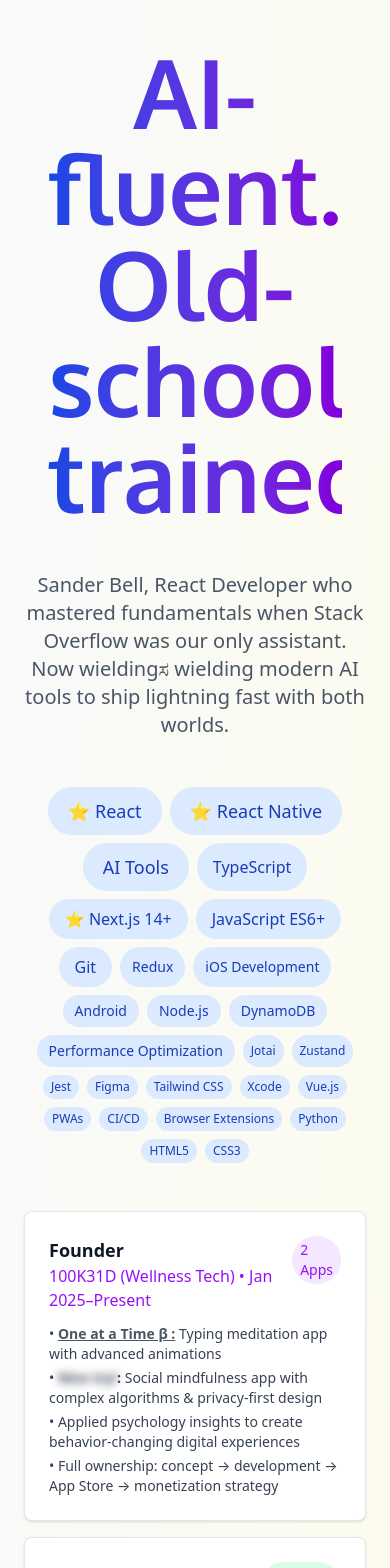
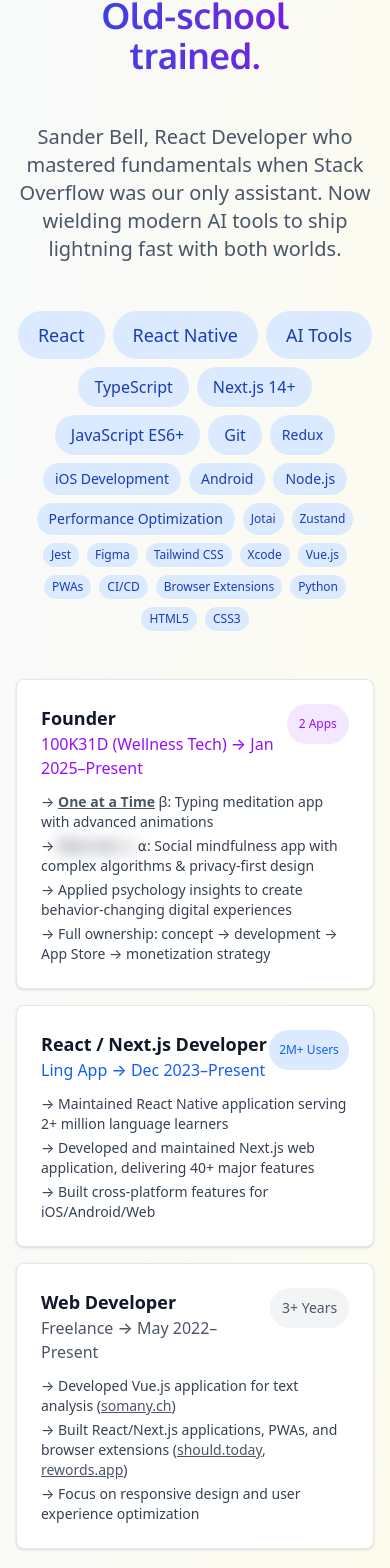
Before and after one commit to sanderbell/sanderbelldev2, a React (Vite) app: page / in a window 390 px wide. Shown: the part 317-1885 px from the top of the page. Built offline with nearby package versions, Linux system fonts and the light colour scheme.

Commit message:
Refactor App component for improved layout and responsiveness; adjust rotation speed and update project stats

```diff
--- a/src/App.tsx
+++ b/src/App.tsx
@@ -1,5 +1,5 @@
 import React, { useState, useEffect, useRef } from 'react';
-import { Github, Linkedin, Mail, Globe, Star, Code, Zap, Users, Rocket } from 'lucide-react';
+import { Github, Linkedin, Mail, Star, Code, Zap, Users, Rocket } from 'lucide-react';
 
 const RotatingProfile = () => {
   const [rotation, setRotation] = useState(0);
@@ -7,12 +7,12 @@
   useEffect(() => {
     const interval = setInterval(() => {
       setRotation(prev => (prev + 1) % 360);
-    }, 38);
+    }, 20);
     return () => clearInterval(interval);
   }, []);
 
   return (
-    <div className="relative w-[15rem] h-[15rem] mx-auto mb-6">
+    <div className="relative w-[10rem] h-[10rem] sm:w-[15rem] sm:h-[15rem] mx-auto mb-6">
       <img
         src="/src/assets/react.svg"
         alt="React Logo"
@@ -63,7 +63,6 @@
   const [count, setCount] = useState(0);
   const ref = useRef<HTMLDivElement>(null);
 
-  // Define color classes for each possible color value
   const colorClasses = {
     green: {
       bg: 'bg-green-50',
@@ -95,7 +94,6 @@
     }
   };
 
-  // Default to blue if the color is not found
   const selectedColor = colorClasses[color as keyof typeof colorClasses] || colorClasses.blue;
 
   useEffect(() => {
@@ -141,7 +139,7 @@
 }
 
 const TestimonialCard: React.FC<TestimonialCardProps> = ({ quote, context, rating = 5, delay = 0 }) => (
-  <div className="bg-gray-50 border border-gray-200 rounded-lg p-4 card-enter" style={{ animationDelay: `${delay}s` }}>
+  <div className="bg-white border border-gray-200 rounded-lg p-4 card-enter" style={{ animationDelay: `${delay}s` }}>
     <div className="flex mb-2">
       {[...Array(rating)].map((_, i) => (
         <Star key={i} className="w-4 h-4 text-yellow-400 fill-current" />
@@ -207,7 +205,7 @@
   const stats = [
     { icon: Zap, value: "60%", label: "Faster Delivery", color: "green" },
     { icon: Code, value: "500+", label: "Code Pushes", color: "blue" },
-    { icon: Rocket, value: "5", label: "Projects Launched", color: "purple" },
+    { icon: Rocket, value: "7", label: "Projects Launched", color: "purple" },
     { icon: Users, value: "15+", label: "Years of Leadership", color: "orange" },
   ];
 
@@ -231,40 +229,36 @@
   ];
 
   return (
-    <div className="min-h-screen bg-gradient-to-br from-slate-50 to-yellow-50 p-6">
+    <div className="min-h-screen bg-gradient-to-br from-slate-50 to-yellow-50 p-4 sm:p-6">
       <style>{globalStyles}</style>
       <div className="max-w-5xl mx-auto fade-in">
         {/* Header */}
         <div className="text-center my-12">
           <RotatingProfile />
           <div className="p-6 mb-6">
-            <h1 className="text-8xl font-bold bg-gradient-to-r from-blue-700 to-purple-700 text-transparent bg-clip-text">
+            <h1 className="text-4xl sm:text-6xl md:text-8xl font-bold bg-gradient-to-r from-blue-700 to-purple-700 text-transparent bg-clip-text">
               AI-fluent. <br/>Old-school trained.
             </h1>
           </div>
           <p className="text-xl text-gray-600 max-w-2xl mx-auto">
-  Sander Bell, React Developer who mastered fundamentals when Stack Overflow was our only assistant. Now wieldingಸ
-
- wielding modern AI tools to ship lightning fast with both worlds.
+            Sander Bell, React Developer who mastered fundamentals when Stack Overflow was our only assistant. Now wielding modern AI tools to ship lightning fast with both worlds.
           </p>
         </div>
 
         {/* Tech Stack Cloud */}
         <div className="mb-12">
-          {/* <h2 className="text-2xl font-bold text-gray-900 mb-4 text-center">My Focus</h2> */}
           <div className="flex flex-wrap justify-center gap-2">
-  <TechTag name="⭐️ React" size="xl" />
-  <TechTag name="⭐️ React Native" size="xl" />
+            <TechTag name="React" size="xl" />
+            <TechTag name="React Native" size="xl" />
             <TechTag name="AI Tools" size="xl" />
             <TechTag name="TypeScript" size="lg" />
-  <TechTag name="⭐️ Next.js 14+" size="lg" />
+            <TechTag name="Next.js 14+" size="lg" />
             <TechTag name="JavaScript ES6+" size="lg" />
             <TechTag name="Git" size="lg" />
             <TechTag name="Redux" size="base" />
             <TechTag name="iOS Development" size="base" />
             <TechTag name="Android" size="base" />
             <TechTag name="Node.js" size="base" />
-  <TechTag name="DynamoDB" size="base" />
             <TechTag name="Performance Optimization" size="base" />
             <TechTag name="Jotai" size="sm" />
             <TechTag name="Zustand" size="sm" />
@@ -279,56 +273,58 @@
             <TechTag name="Python" size="sm" />
             <TechTag name="HTML5" size="sm" />
             <TechTag name="CSS3" size="sm" />
-</div>     </div>
+          </div>
+        </div>
+
 <div className="mb-12">
-          {/* <h2 className="text-2xl font-bold text-gray-900 mb-4">Proven Track Record</h2> */}
   <div className="space-y-4">
     <div className="bg-white rounded-lg p-6 shadow-sm border border-gray-200">
       <div className="flex justify-between items-start mb-3">
         <div>
           <h3 className="text-lg font-semibold text-gray-900">Founder</h3>
-                  <p className="text-purple-600 font-medium">100K31D (Wellness Tech) • Jan 2025–Present</p>
+          <p className="text-purple-600 font-medium">100K31D (Wellness Tech) → Jan 2025–Present</p>
         </div>
-                <span className="text-sm text-purple-600 bg-purple-100 px-2 py-1 rounded-full">2 Apps</span>
+        <span className="text-xs text-purple-600 bg-purple-100 px-2 py-1 rounded-full flex items-center justify-center h-10 w-20">2 Apps</span>
       </div>
       <ul className="text-sm text-gray-700 space-y-1">
-                    <li>• <strong><a href="https://oneatati.me" target="_blank" rel="noopener noreferrer" className="text-gray-600 hover:text-blue-800 underline">One at a Time β :</a></strong> Typing meditation app with advanced animations</li>
-<li>• <strong><span className="blur-xs">Nice try!</span>:</strong> Social mindfulness app with complex algorithms & privacy-first design</li>                <li>• Applied psychology insights to create behavior-changing digital experiences</li>
-                <li>• Full ownership: concept → development → App Store → monetization strategy</li>
+        <li>→ <strong><a href="https://oneatati.me" target="_blank" rel="noopener noreferrer" className="text-gray-600 hover:text-blue-800 underline">One at a Time</a></strong> β: Typing meditation app with advanced animations</li>
+        <li>→ <strong><span className="blur-sm">Nice try! :-)</span></strong> ⍺: Social mindfulness app with complex algorithms & privacy-first design</li>
+        <li>→ Applied psychology insights to create behavior-changing digital experiences</li>
+        <li>→ Full ownership: concept → development → App Store → monetization strategy</li>
       </ul>
     </div>
     <div className="bg-white rounded-lg p-6 shadow-sm border border-gray-200">
       <div className="flex justify-between items-start mb-3">
         <div>
           <h3 className="text-lg font-semibold text-gray-900">React / Next.js Developer</h3>
-                  <p className="text-blue-600 font-medium">Ling App • Dec 2023–Present</p>
+          <p className="text-blue-600 font-medium">Ling App → Dec 2023–Present</p>
         </div>
-                <span className="text-sm text-green-600 bg-green-100 px-2 py-1 rounded-full">8M+ Users</span>
+        <span className="text-xs text-blue-600 bg-blue-100 px-2 py-1 rounded-full flex items-center justify-center h-10 w-20">2M+ Users</span>
       </div>
       <ul className="text-sm text-gray-700 space-y-1">
-                <li>• Maintained React Native application serving 2+ million language learners</li>
-                <li>• Developed and maintained Next.js web application, delivering 40+ major features</li>
-                <li>• Built cross-platform features for iOS/Android/Web</li>
+        <li>→ Maintained React Native application serving 2+ million language learners</li>
+        <li>→ Developed and maintained Next.js web application, delivering 40+ major features</li>
+        <li>→ Built cross-platform features for iOS/Android/Web</li>
       </ul>
     </div>
     <div className="bg-white rounded-lg p-6 shadow-sm border border-gray-200">
       <div className="flex justify-between items-start mb-3">
         <div>
           <h3 className="text-lg font-semibold text-gray-900">Web Developer</h3>
-                  <p className="text-gray-600 font-medium">Freelance • May 2022–Present</p>
+          <p className="text-gray-600 font-medium">Freelance → May 2022–Present</p>
         </div>
-                <span className="text-sm text-gray-600 bg-gray-100 px-2 py-1 rounded-full">3+ Years</span>
+        <span className="text-sm text-gray-600 bg-gray-100 px-2 py-1 rounded-full flex items-center justify-center h-10 w-20">3+ Years</span>
       </div>
       <ul className="text-sm text-gray-700 space-y-1">
-                <li>• Developed Vue.js application for text analysis (<a href="https://somany.ch" target="_blank" rel="noopener noreferrer" className="text-gray-600 hover:text-blue-800 underline">somany.ch</a>)</li>
-                <li>• Built React/Next.js applications, PWAs, and browser extensions (<a href="https://should.today" target="_blank" rel="noopener noreferrer" className="text-gray-600 hover:text-blue-800 underline">should.today</a>, <a href="https://rewords.app" target="_blank" rel="noopener noreferrer" className="text-gray-600 hover:text-blue-800 underline">rewords.app</a>)</li>
-                <li>• Focus on responsive design and user experience optimization</li>
+        <li>→ Developed Vue.js application for text analysis (<a href="https://somany.ch" target="_blank" rel="noopener noreferrer" className="text-gray-600 hover:text-blue-800 underline">somany.ch</a>)</li>
+        <li>→ Built React/Next.js applications, PWAs, and browser extensions (<a href="https://should.today" target="_blank" rel="noopener noreferrer" className="text-gray-600 hover:text-blue-800 underline">should.today</a>, <a href="https://rewords.app" target="_blank" rel="noopener noreferrer" className="text-gray-600 hover:text-blue-800 underline">rewords.app</a>)</li>
+        <li>→ Focus on responsive design and user experience optimization</li>
       </ul>
     </div>
   </div>
 </div>
 
-        <div className="grid grid-cols-2 md:grid-cols-4 gap-4 mb-12">
+        <div className="grid grid-cols-1 sm:grid-cols-2 md:grid-cols-4 gap-4 mb-12">
           {stats.map((stat, index) => (
             <StatCard key={index} {...stat} />
           ))}
@@ -383,10 +379,9 @@
               <Github size={20} />
               <span>GitHub</span>
             </a>
-
           </div>
           <p className="text-sm text-gray-600 mt-4">
-            📍 Based in Thailand • Remote-friendly • Available for full-time or contract work
+            📍 Based in Thailand → Remote-friendly → Available for full-time or contract work
           </p>
         </div>
       </div>
```
Lines whose indentation alone changed are shown as unchanged.
